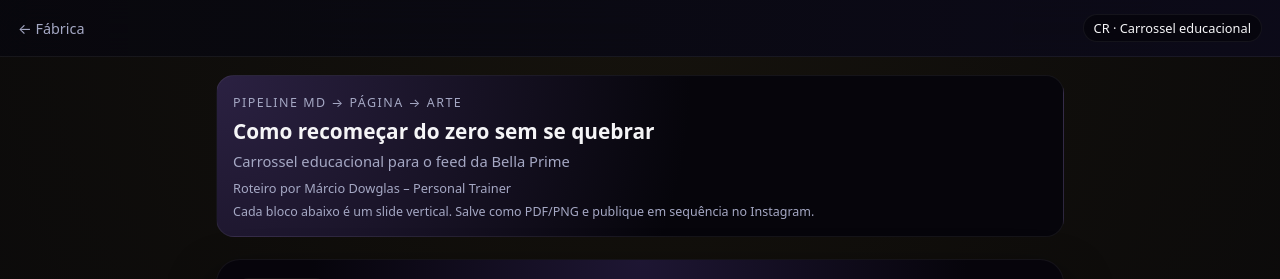
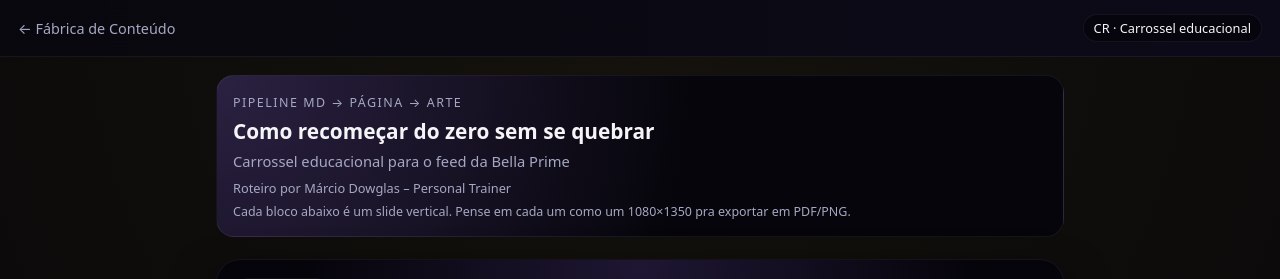
Before and after one commit to mbritodowglas-collab/fabrica-conteudo, a Jekyll site: the page built from content/carrossel/carrossel-teste.md, in a window 1280 px wide and 900 px high. Shown: the top 279 px of the window. Built offline with Jekyll 4.4.1, drawn with Linux system fonts in a browser that asks for light colours; some of the changed text lies outside the part shown.

Commit message:
Atualizar o carrossel.html

```diff
--- a/_layouts/carrossel.html
+++ b/_layouts/carrossel.html
@@ -12,7 +12,7 @@
 <body class="fc-body fc-body--carrossel">
 
   <header class="fc-topbar">
-    <a class="fc-topbar__back" href="{{ '/' | relative_url }}">← Fábrica</a>
+    <a class="fc-topbar__back" href="{{ '/' | relative_url }}">← Fábrica de Conteúdo</a>
     <span class="fc-topbar__badge">CR · Carrossel educacional</span>
   </header>
 
@@ -27,7 +27,7 @@
         <p class="fc-hero__meta">Roteiro por {{ page.autor }}</p>
       {% endif %}
       <p class="fc-hero__hint">
-        Cada bloco abaixo é um slide vertical. Salve como PDF/PNG e publique em sequência no Instagram.
+        Cada bloco abaixo é um slide vertical. Pense em cada um como um 1080×1350 pra exportar em PDF/PNG.
       </p>
     </section>
 
@@ -39,7 +39,7 @@
             <div class="fc-slide__inner">
               <header class="fc-slide__header">
                 <span class="fc-slide__pill">
-                  {{ s.tipo | default: 'Slide' }} · {{ forloop.index | prepend: '#' }}
+                  {{ s.tipo | default: 'Slide' }} · #{{ forloop.index }}
                 </span>
               </header>
 
@@ -74,7 +74,7 @@
   </main>
 
   <footer class="fc-footer">
-    <p>Fábrica de Conteúdo · carrossel educacional pronto pra exportar.</p>
+    <p>Fábrica de Conteúdo · Carrossel educacional pronto pra exportar.</p>
   </footer>
 
 </body>
```
